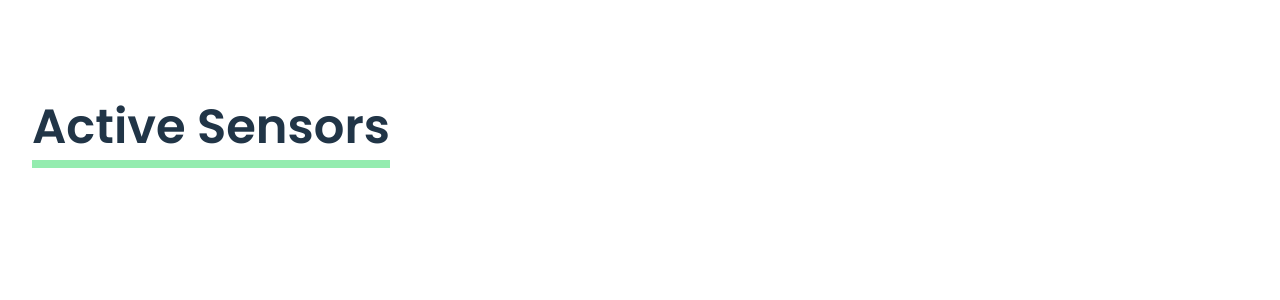
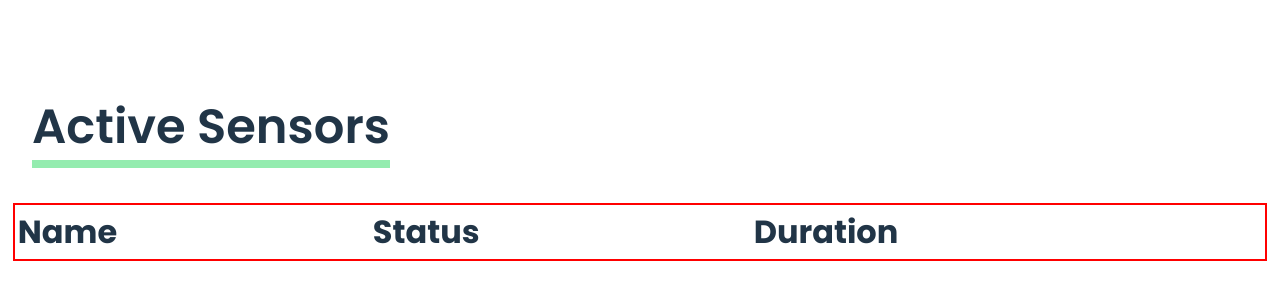
Before and after one commit to Dravani/Senior-Design, a React (Vite) app in the folder Frontend/: page /sensors in a window 1280 px wide. Shown: the part 142-442 px from the top of the page. Built offline with nearby package versions, Linux system fonts and the light colour scheme.

Commit message:
setting up table

```diff
--- a/Frontend/src/pages/UserSensorHub.css
+++ b/Frontend/src/pages/UserSensorHub.css
@@ -1,3 +1,8 @@
+.user-sensor-hub {
+    width: 100vw;
+    overflow-x: hidden;
+}
+
 .dash-title {
     margin-top: 7.5em;
     margin-left: 2em;
@@ -18,3 +23,14 @@ h2 {
 .underline {
     border-bottom: 8px solid var(--secondary-color-light);
 }
+
+table {
+    text-align: left;
+    margin: 1em auto;
+    width: 98%;
+    border: solid red 2px;
+}
+
+tr {
+    font-size: 2em;
+}
--- a/Frontend/src/pages/UserSensorHub.jsx
+++ b/Frontend/src/pages/UserSensorHub.jsx
@@ -5,10 +5,22 @@ import './UserSensorHub.css'
 
 const UserSensorHub = () => {
     return (
-        <div className="dash-title">
-            <h1>Welcome, User!</h1>
-            <h2><span className="underline">Active Sensors</span></h2>
+        <div className="user-sensor-hub">
+            <div className="dash-title">
+                <h1>Welcome, User!</h1>
+                <h2><span className="underline">Active Sensors</span></h2>
+            </div>
+            <div className="sensor-table">
+                <table>
+                    <tr>
+                        <th>Name</th>
+                        <th>Status</th>
+                        <th>Duration</th>
+                    </tr>
+                </table>
+            </div>
         </div>
+
     );
 }
 
```
